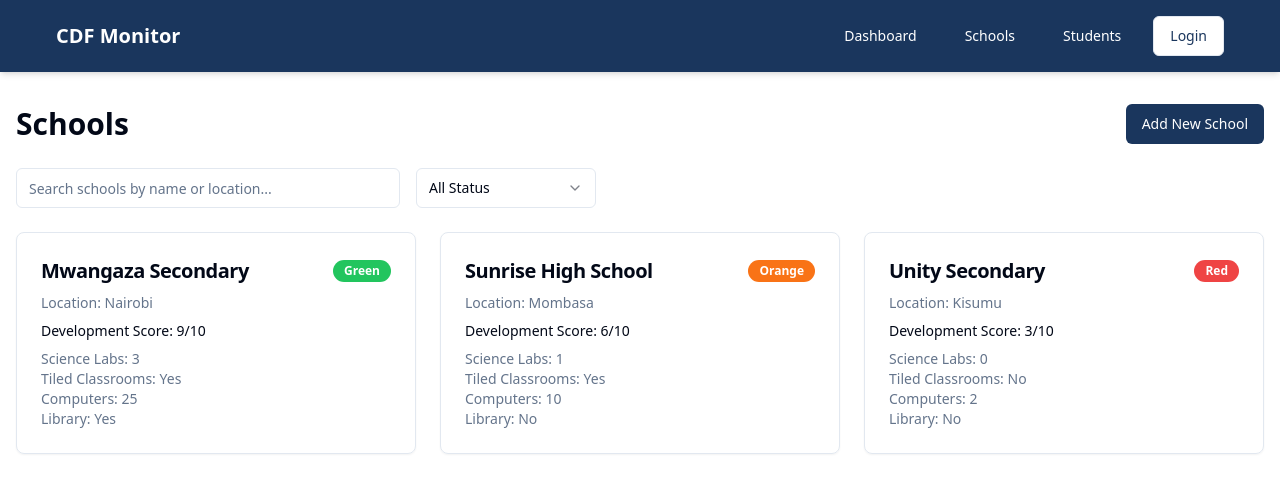
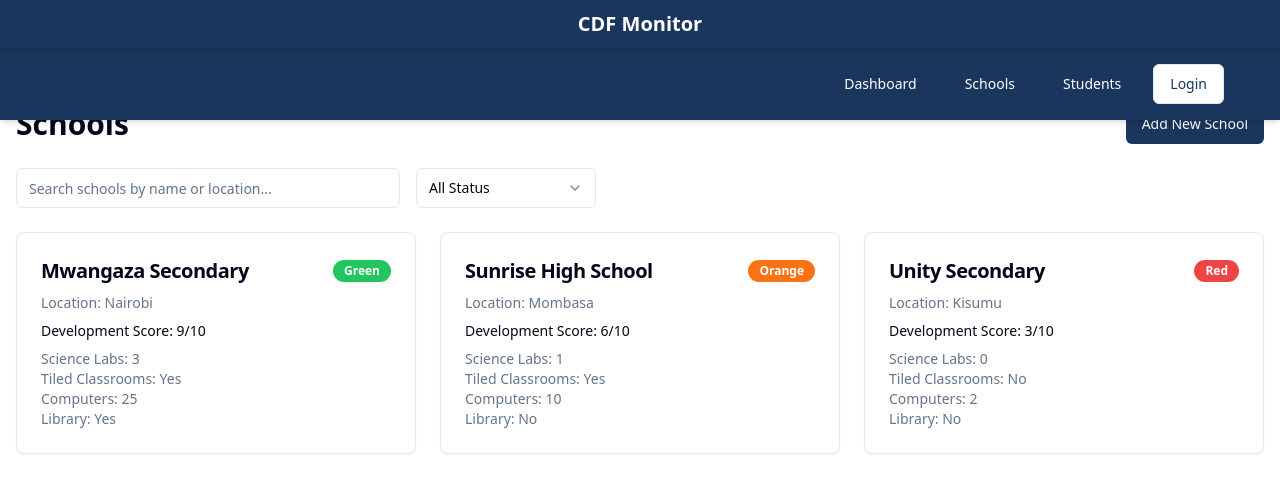
Before and after one commit to Luqman-baraka/fundtrack-bursary-insight, a React (Vite) app: page /schools in a window 1280 px wide. Shown: the top 492 px of the page. Built offline with nearby package versions, Linux system fonts and the light colour scheme.

Commit message:
Add fixed top navigation bar
The commit adds a top navigation bar that remains fixed in place, regardless of scrolling.  The name of the application will be displayed in this bar.

```diff
--- a/src/components/layout/DashboardLayout.tsx
+++ b/src/components/layout/DashboardLayout.tsx
@@ -8,7 +8,7 @@ interface DashboardLayoutProps {
 
 export const DashboardLayout = ({ children }: DashboardLayoutProps) => {
   return (
-    <div className="min-h-screen bg-background">
+    <div className="min-h-screen bg-background pt-12">
       <Navbar />
       <main className="container mx-auto px-4 py-4 lg:px-6 lg:py-8 animate-fade-in md:pb-4 pb-20">
         {children}
--- a/src/components/layout/Navbar.tsx
+++ b/src/components/layout/Navbar.tsx
@@ -14,13 +14,15 @@ export const Navbar = () => {
 
   return (
     <>
-      {/* Top Navigation for larger screens */}
-      <nav className="bg-primary py-4 px-6 shadow-md sticky top-0 z-50 md:block hidden">
+      {/* Fixed App Name Bar */}
+      <div className="fixed top-0 left-0 right-0 bg-primary h-12 flex items-center justify-center z-50 shadow-md">
+        <h1 className="text-white text-xl font-bold">CDF Monitor</h1>
+      </div>
+
+      {/* Top Navigation for larger screens - now positioned below the fixed app name bar */}
+      <nav className="bg-primary py-4 px-6 shadow-md sticky top-12 z-40 md:block hidden">
         <div className="container mx-auto">
-          <div className="flex items-center justify-between">
-            <h1 className="text-white text-xl font-bold">CDF Monitor</h1>
-
-            {/* Desktop navigation */}
+          <div className="flex items-center justify-end">
             <div className="flex items-center space-x-4">
               <Button
                 variant="ghost"
```
